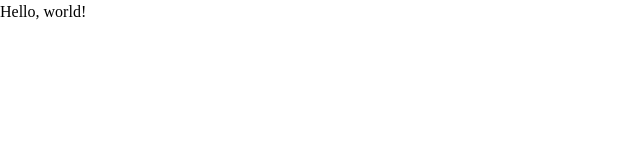
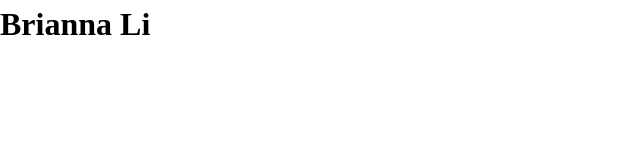
Before and after one commit to brili24/exercise-8, a plain HTML site: page src/index.html in a window 1280 px wide. Shown: the whole page, without its empty margins (0-640 px from the left). Drawn offline with Linux system fonts and the light colour scheme.

Commit message:
Add heading

```diff
--- a/src/index.html
+++ b/src/index.html
@@ -10,6 +10,6 @@
     <title>Document</title>
   </head>
   <body>
-    Hello, world!
+    <h1>Brianna Li</h1>
   </body>
 </html>
```
